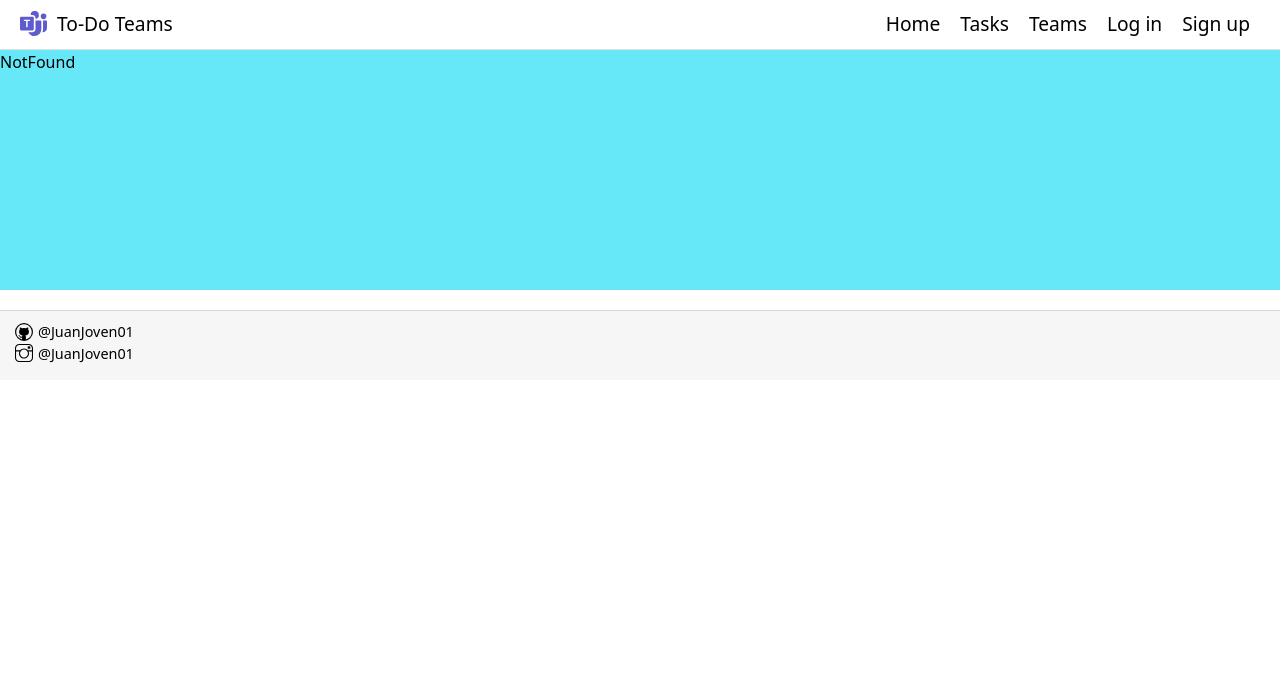
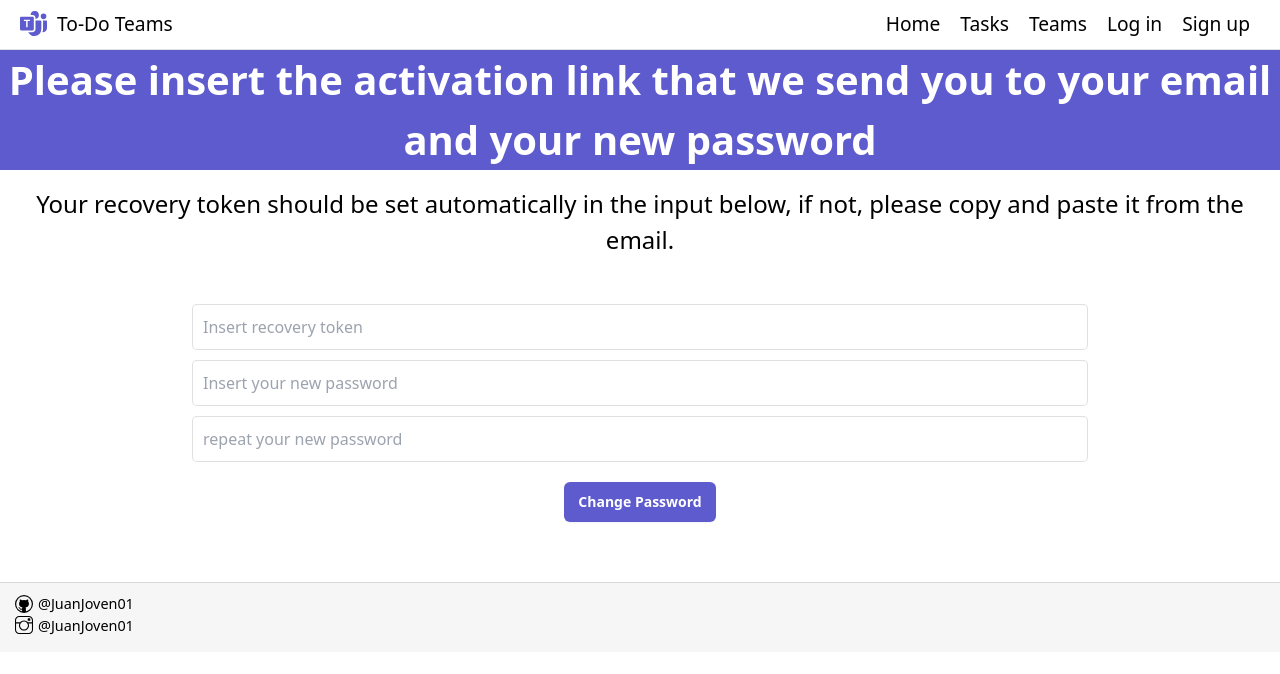
Before and after one commit to JuanJoven01/todoTeamsFrontend, a React (Vite) app: page /recovery-password/change-pass in a window 1280 px wide. Shown: the top 674 px of the page. Built offline with nearby package versions, Linux system fonts and the light colour scheme.

Commit message:
Finalizado y corregido envio de token de recuperacion de contrasena, implementado cambio de clave con el token recibido

```diff
--- a/src/pages/app/App.jsx
+++ b/src/pages/app/App.jsx
@@ -9,6 +9,7 @@ import Teams from '../teams'
 import NotFound from '../notFound'
 import ActivateUser from '../activateUser'
 import ActivationCode from '../activationCode'
+import ChangePassword from '../changePassword'
 
 import NavBar from '../../components/navBar'
 import Footer from '../../components/footer'
@@ -23,6 +24,7 @@ const AppRoutes = () => {
         {path: '/', element: <Home/>},
         {path: '/login', element: <LogIn/>},
         {path: '/recovery-password', element: <RecoveryPassword/>},
+        {path: '/recovery-password/change-pass', element: <ChangePassword/>},
         {path: '/signup', element: <SignUp/>},
         {path: '/tasks', element: <Tasks/>},
         {path: '/teams', element: <Teams/>},
--- /dev/null
+++ b/src/pages/changePassword/change-password.css
@@ -0,0 +1,54 @@
+@import '../../index.css';
+
+.change-password{
+    display: flex;
+    flex-direction: column;
+    align-items: center;
+    justify-content: center;
+}
+
+.change-password__title{
+    font-size: 2.5rem;
+    font-weight: 700;
+    margin-bottom: 1rem;
+    text-align: center;
+    color: #fff;
+    background-color: var(--morado);
+}
+
+.change-password__subtitle{
+    font-size: 1.5rem;
+    font-weight: 500;
+    margin-bottom: 1rem;
+    text-align: center;
+}
+
+.change-password__form {
+    display: flex;
+    flex-direction: column;
+    align-items: center;
+    margin: 30px 50px;
+    width: 70%;
+}
+
+.change-password__form input {
+    width: 100%;
+    padding: 10px;
+    margin-bottom: 10px;
+    border: 1px solid var(--dark_gray);
+    border-radius: 5px;
+}
+
+.form__button {
+    margin: 10px;
+}
+
+.change-password__link {
+    text-decoration: underline;
+    font-weight: 500;
+    margin: 0 auto;
+}
+
+.change-password__link:active {
+    color: var(--morado);
+}
--- /dev/null
+++ b/src/pages/changePassword/index.jsx
@@ -0,0 +1,135 @@
+import { Link, redirect, useParams} from 'react-router-dom'
+import { useState, useRef } from 'react'
+import { createPortal } from 'react-dom'
+
+import axios from 'axios'
+
+import PurpleButton from '../../components/button'
+import ErrorDialog from '../../components/errorDialog'
+import SuccessfulDialog from '../../components/successfulDialog'
+import Loading from '../../components/loading'
+
+import './change-password.css'
+
+const ChangePassword = () => {
+
+  const [error, setError] = useState([false])
+  const [loading, setLoading] = useState(false)
+  const [successful, setSuccessful] = useState([false])
+
+  const tokenRef = useRef(null)
+  const passwordRef = useRef(null)
+  const password2Ref = useRef(null)
+
+  const searchParams = new URLSearchParams(location.search);
+  const defaultToken = searchParams.get('token');
+
+  // function to send the change-password Request
+
+
+
+
+  const changePasswordRequest = async (e) => {
+    e.preventDefault()
+    setLoading(true)
+    if (passwordRef.current.value !== password2Ref.current.value) {
+      setError([true, 'Error', 'Passwords do not match'])
+      setLoading(false)
+      return
+    }
+    try {
+      const response = await axios.post('https://todo-teams-backend.onrender.com/recovery/change-pass?token='+tokenRef.current.value,
+        {
+
+          password: passwordRef.current.value,
+
+        },
+        {
+          headers: {
+            'Content-Type': 'application/json',
+            'api-key': 'EstoEsSoloUnaPrueba',
+            'Accept': '*/*',
+          }
+        })
+      setLoading(false)
+      console.log(response.data)
+      if (response.data.error) {
+        setError([true, 'Error', response.data.error])
+      } else {
+        setSuccessful([true, 'Successful', 'Your password has been changed successfully'])
+
+        // pending to add the redirect to login page
+      }
+    } catch (error) {
+      setLoading(false)
+      setError([true, 'Error', error.message])
+    }
+  }
+
+
+  // This is the view of the component
+  return (
+    <div className='change-password'>
+      <h1 className='change-password__title'>
+       Please insert the activation link that we send you to your email and your new password
+      </h1>
+
+      <p className='change-password__subtitle'>
+        Your recovery token should be set automatically in the input below, if not, please copy and paste it from the email.
+      </p>
+
+      {error[0] && createPortal(
+        <ErrorDialog
+          title={error[1]}
+          message={error[2]}
+          onClose={() => setError([false])}
+        />,
+        document.body
+      )}
+
+      {successful[0] && createPortal(
+        <SuccessfulDialog
+          title={successful[1]}
+          message={successful[2]}
+          onClose={() => setSuccessful([false])}
+        />,
+        document.body
+      )}
+
+      <form className='change-password__form'>
+
+        <input
+          type="text"
+          placeholder='Insert recovery token'
+          name='token'
+          ref={tokenRef}
+          defaultValue={defaultToken}
+          />
+
+
+          <input
+          type="password"
+          placeholder='Insert your new password'
+          name='password'
+          ref={passwordRef} />
+
+          <input
+          type="password"
+          placeholder='repeat your new password'
+          name='password2'
+          ref={password2Ref} />
+
+        <div className='form__button' onClick={changePasswordRequest} >
+          <PurpleButton   text='Change Password' />
+        </div>
+
+
+      </form>
+
+      {loading && createPortal( <Loading />, document.body) }
+
+    </div>
+  )
+}
+
+export default ChangePassword
--- a/src/pages/recoveryPassword/index.jsx
+++ b/src/pages/recoveryPassword/index.jsx
@@ -35,7 +35,7 @@ const RecoveryPassword = () => {
             'Content-Type': 'application/json',
             'api-key': 'EstoEsSoloUnaPrueba',
             'Accept': '*/*',
-            'link': 'teams.juanjoven.com'
+            'link': 'teams.juanjoven.com/'
           }
         })
       setLoading(false)
@@ -60,7 +60,7 @@ const RecoveryPassword = () => {
   return (
     <div className='recovery'>
       <h1 className='recovery__title'>
-       Please insert your credentials
+       Please insert Email to send you a recovery link
       </h1>
 
       {error[0] && createPortal(
```
